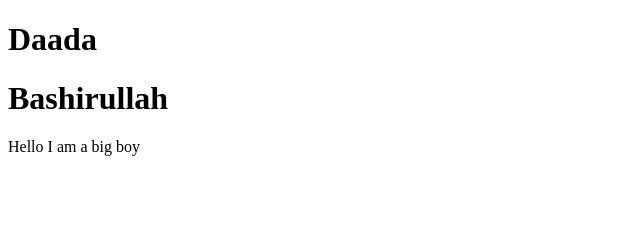
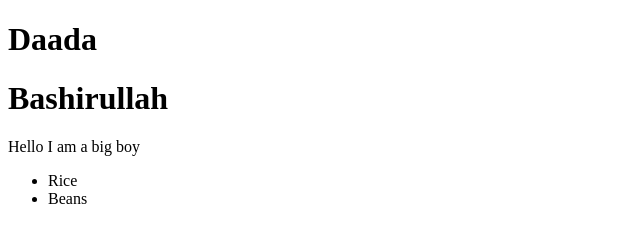
Before and after one commit to lawielas/git-with-bash-daada, a plain HTML site: page index.html in a window 1280 px wide. Shown: the full height of the page, 0-640 px from the left. Drawn offline with Linux system fonts and the light colour scheme.

Commit message:
added food list

```diff
--- a/index.html
+++ b/index.html
@@ -9,5 +9,9 @@
     <h1>Daada</h1>
     <h1>Bashirullah</h1>
     <p>Hello I am a big boy</p>
+    <ul>
+        <li>Rice</li>
+        <li>Beans</li>
+    </ul>
 </body>
 </html>
```
